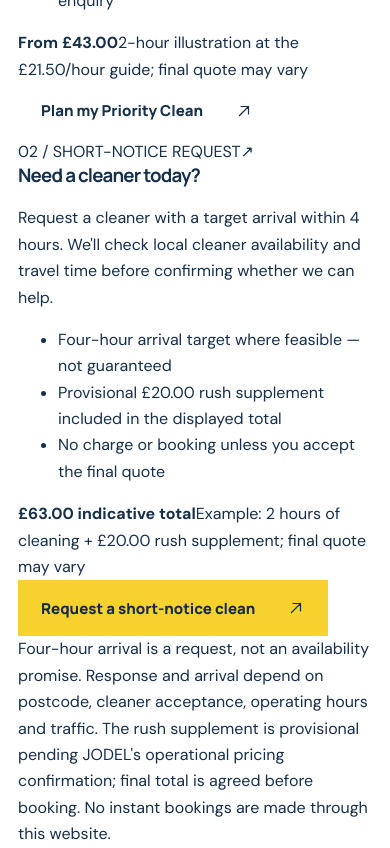
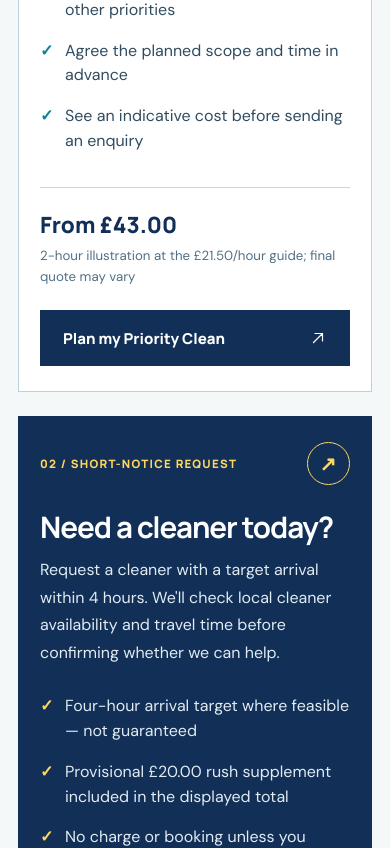
Before and after one commit to abahalex/jodel-website, a Next.js app: page / in a window 390 px wide. Shown: the part 4240-5088 px from the top of the page. Built offline with nearby package versions, Linux system fonts and the light colour scheme; no server answers.

Commit message:
style: responsive Priority Clean and rush quote layouts

```diff
--- a/src/app/globals.css
+++ b/src/app/globals.css
@@ -198,6 +198,40 @@ h1 em,h2 em{font:inherit;font-style:normal;color:var(--teal)}
 .legal-layout section p{font-size:1rem;color:#3a5367}
 .legal-layout section a{text-decoration:underline;color:var(--teal)}
 .legal-clauses{padding-left:24px;margin:0 0 22px;line-height:1.72;color:#3a5367}.legal-clauses li{margin-bottom:12px}.legal-layout section ul{color:#3a5367;padding-left:24px}.legal-layout section ul li{margin-bottom:10px}.legal-warning{border-left:4px solid #a46d22;padding:18px;background:#fff1d8;font-size:.87rem}
+
+/* Priority Clean and availability-dependent urgent requests */
+.offer-section{background:#f4f8f9}
+.offer-grid{display:grid;grid-template-columns:repeat(2,minmax(0,1fr));gap:24px}
+.offer-card{background:white;border:1px solid #bdd0dc;padding:clamp(25px,3vw,42px);display:flex;flex-direction:column;align-items:stretch}
+.offer-card-top{display:flex;justify-content:space-between;gap:18px;align-items:center;font:800 .72rem var(--display);letter-spacing:.11em;color:var(--teal)}
+.offer-icon{display:grid;place-items:center;width:43px;height:43px;border:1px solid currentColor;border-radius:50%;font-size:1.25rem}
+.offer-card h3{font-size:clamp(1.8rem,2.6vw,2.6rem);margin:25px 0 12px;letter-spacing:-.035em;color:var(--navy)}
+.offer-card>p{color:#3b5669;line-height:1.72;margin:0 0 20px}
+.offer-card ul{padding:0;margin:0 0 25px;list-style:none}
+.offer-card li{position:relative;padding:8px 0 8px 25px;line-height:1.55;color:#304c60}
+.offer-card li::before{content:"✓";position:absolute;left:0;color:var(--teal);font-weight:800}
+.offer-price{border-top:1px solid #c8d7df;padding:21px 0 23px;margin-top:auto;display:flex;flex-direction:column;gap:5px}
+.offer-price strong{font:800 1.65rem var(--display);color:var(--navy)}
+.offer-price span{color:#527086;font-size:.83rem;line-height:1.6}
+.action-dark{background:var(--navy);color:#fff}
+.action-dark:hover{background:#12456f}
+.offer-card-urgent{background:var(--navy);border-color:var(--navy)}
+.offer-card-urgent .offer-card-top{color:#ffd75e}
+.offer-card-urgent h3,.offer-card-urgent .offer-price strong{color:white}
+.offer-card-urgent>p,.offer-card-urgent li,.offer-card-urgent .offer-price span{color:#e1ebf1}
+.offer-card-urgent li::before{color:#ffd75e}
+.offer-card-urgent .offer-price{border-color:#537185}
+.offer-disclaimer{margin:20px 0 0;font-size:.85rem;line-height:1.7;color:#516c7e}
+.offer-estimate{border:1px solid #b8d3d8;background:#f1f8f9;padding:18px;display:flex;flex-direction:column;gap:10px;color:#234359}
+.offer-estimate-eyebrow{text-transform:uppercase;letter-spacing:.08em;font:800 .69rem var(--display);color:#326473}
+.offer-estimate>div{display:flex;justify-content:space-between;gap:18px;font-size:.92rem}
+.offer-estimate>div strong{white-space:nowrap}
+.offer-estimate .offer-estimate-total{padding-top:12px;border-top:1px solid #aec7d0;font-weight:800}
+.offer-estimate p{font-size:.77rem;line-height:1.6;color:#4a6476;margin:0}
+.urgent-form-note{border-left:3px solid #cb9438;background:#fff6df;color:#523d20;padding:13px 15px;line-height:1.65;margin:0;font-size:.86rem}
+@media(max-width:820px){.offer-grid{grid-template-columns:1fr}}
+@media(max-width:580px){.offer-card{padding:25px 21px}.offer-card h3{font-size:1.85rem}.offer-price strong{font-size:1.4rem}.offer-estimate>div{font-size:.83rem}}
+
 @media(max-width:1100px){
  .shell{width:min(100% - 54px,1050px)}
  .desktop-nav{gap:17px}
```
